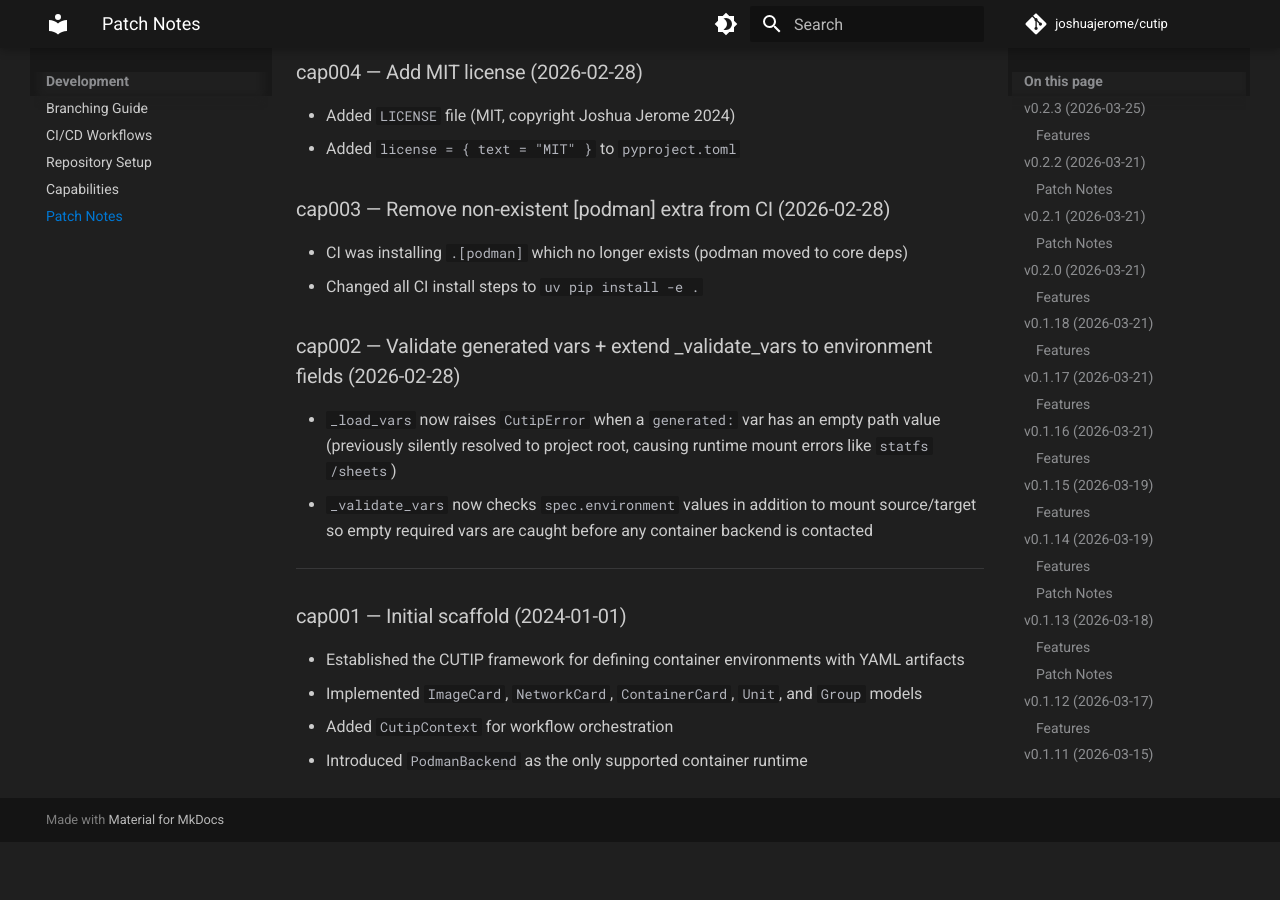
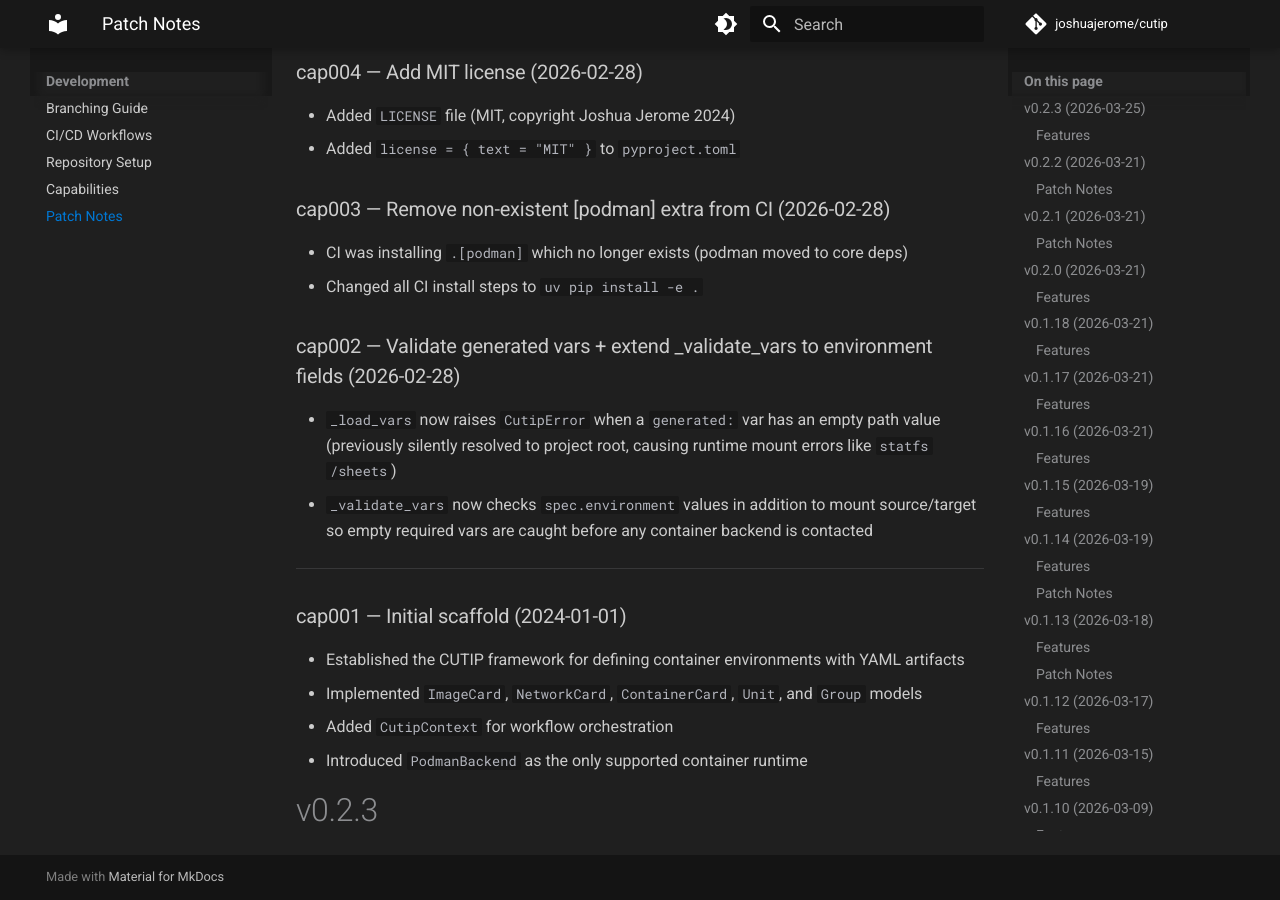
Before and after one commit to joshuajerome/cutip, an MkDocs documentation site: the page built from docs/patch-notes.md, in a window 1280 px wide and 900 px high, scrolled down 7152 px. Built offline with MkDocs 1.6.1 and Material for MkDocs 9.7.7, drawn with Linux system fonts in a browser that asks for light colours; comment, search, counter and statistics services are not loaded; before the commit the page ends 7994 px from its top, so only the background shows below that.

Commit message:
release: v0.2.3 trigger

```diff
--- a/docs/patch-notes.md
+++ b/docs/patch-notes.md
@@ -230,3 +230,4 @@
 - Implemented `ImageCard`, `NetworkCard`, `ContainerCard`, `Unit`, and `Group` models
 - Added `CutipContext` for workflow orchestration
 - Introduced `PodmanBackend` as the only supported container runtime
+# v0.2.3
```
